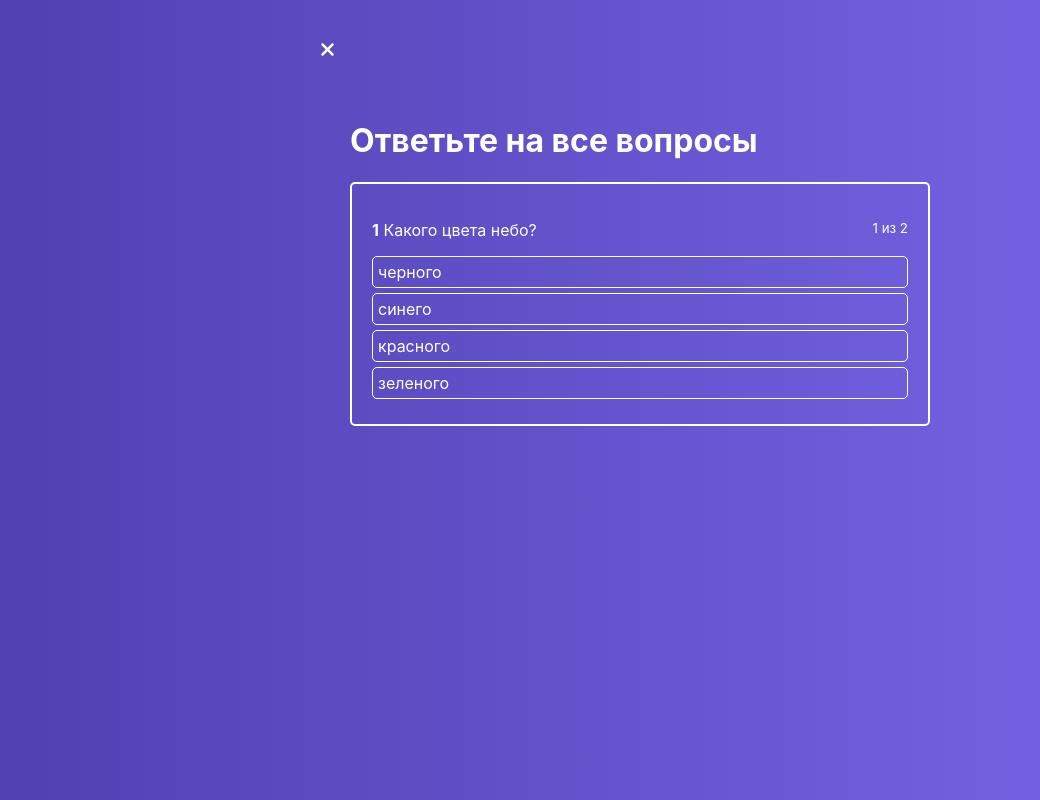
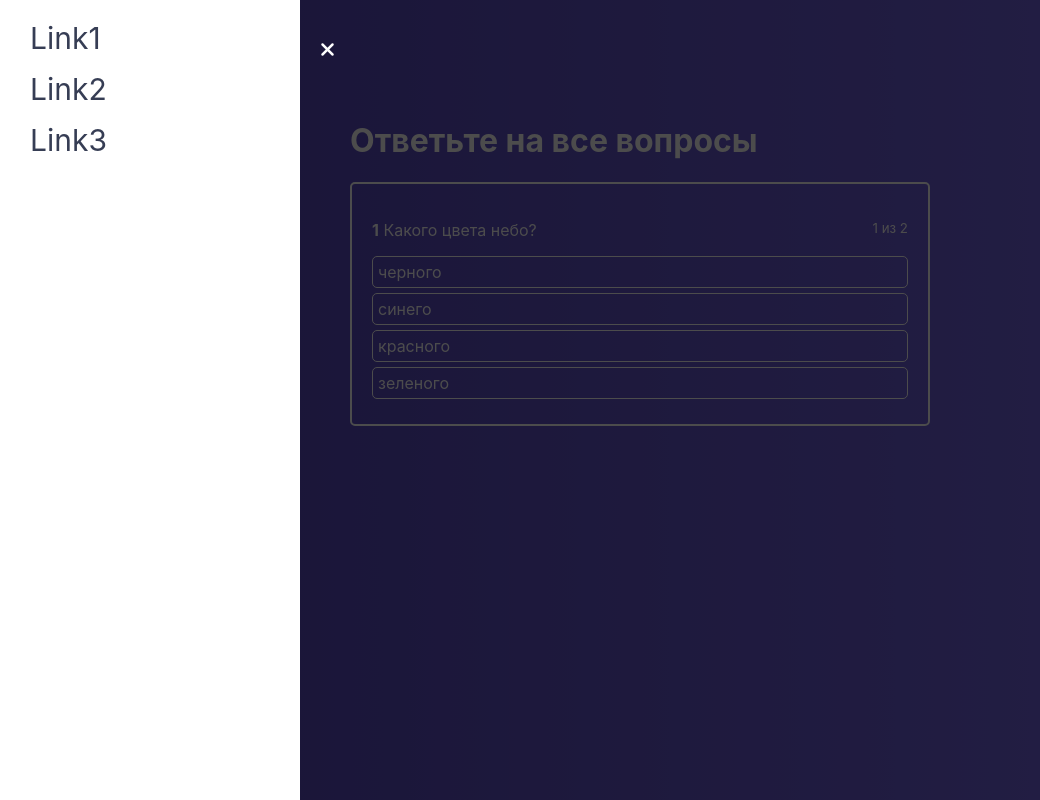
Before and after one commit to Niiaz-Gabidullin/React-Quiz, a React app in the folder questions/: page / in a window 1280 px wide. Both pictures are taken after a click on the icon 48 px from the left and 50 px from the top of the page. Shown: the whole page, without its empty margins (0-1040 px from the left). Built offline with nearby package versions, Linux system fonts and the light colour scheme.

Commit message:
end of paragraph six

```diff
--- /dev/null
+++ b/questions/src/components/Navigation/Drawer/Drawer.js
@@ -0,0 +1,30 @@
+import React, { Component } from "react";
+import classes from "./Drawer.module.css";
+import Backdrop from "../../UI/Button/Backdrop/Backdrop";
+
+export default class Drawer extends Component {
+  renderLinks() {
+    const links = [1, 2, 3];
+    return links.map((link, index) => {
+      return (
+        <li key={index}>
+          <a>Link{link}</a>
+        </li>
+      );
+    });
+  }
+  render() {
+    const cls = [classes.Drawer];
+    if (!this.props.isOpen) {
+      cls.push(classes.close);
+    }
+    return (
+      <React.Fragment>
+        <nav className={cls.join(" ")}>
+          <ul>{this.renderLinks()}</ul>
+        </nav>
+       {this.props.isOpen? <Backdrop onClick={this.props.onClose}/>: null }
+      </React.Fragment>
+    );
+  }
+}
--- /dev/null
+++ b/questions/src/components/Navigation/Drawer/Drawer.module.css
@@ -0,0 +1,38 @@
+.Drawer {
+  position: fixed;
+  left: 0;
+  top: 0;
+  bottom: 0;
+  width: 80%;
+  max-width: 300px;
+  padding: 20px 10px;
+  box-sizing: border-box;
+  background: #fff;
+  z-index: 90;
+  transform: translateX(0px);
+  transition: transform 0.22s ease-in;
+}
+
+.Drawer.close {
+  transform: translateX(-300px);
+}
+.Drawer ul {
+  list-style: none;
+  margin: 0;
+  padding: 0;
+}
+.Drawer ul li {
+  margin-bottom: 15px;
+}
+.Drawer ul li a {
+  color: #363d54;
+  font-size: 30px;
+  text-decoration: none;
+  background-color: #fff;
+  position: relative;
+  padding: 0 20px 10px 20px;
+  transition: opacity .3s;
+}
+.Drawer ul li a:hover, .active {
+ opacity: .7;
+}
--- /dev/null
+++ b/questions/src/components/UI/Button/Backdrop/Backdrop.js
@@ -0,0 +1,8 @@
+import React from 'react'
+import classes from "./Backdrop.module.css"
+
+export default function Backdrop(props) {
+  return (
+    <div className={classes.Backdrop} onClick={props.onClick}></div>
+  )
+}
--- /dev/null
+++ b/questions/src/components/UI/Button/Backdrop/Backdrop.module.css
@@ -0,0 +1,9 @@
+.Backdrop{
+    z-index: 50;
+    background: rgba(0,0,0, .7);
+    position: fixed;
+    top: 0;
+    left: 0;
+    bottom: 0;
+    right: 0;
+}
--- a/questions/src/hoc/Layout/Layout.js
+++ b/questions/src/hoc/Layout/Layout.js
@@ -1,6 +1,7 @@
 import React, { Component } from "react";
 import classes from "./Layout.module.css";
 import MenuToggle from "../../components/Navigation/MenuToggle/MenuToggle";
+import Drawer from "../../components/Navigation/Drawer/Drawer";
 
 export default class Layout extends Component {
   state = {
@@ -11,9 +12,18 @@ export default class Layout extends Component {
       menu: !this.state.menu,
     });
   };
+  menuCloseHandler=()=>{
+    this.setState({
+      menu:false
+    })
+  }
   render() {
     return (
       <div className={classes.Layout}>
+        <Drawer
+        onClose={this.menuCloseHandler}
+        isOpen={this.state.menu}
+        />
         <MenuToggle
         onToggle={this.toggleMenuHandler}
         isOpen={this.state.menu}
```
